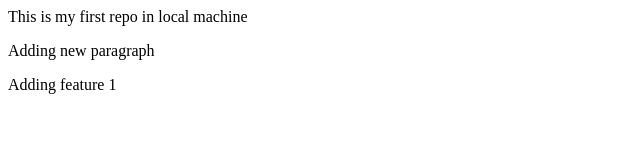
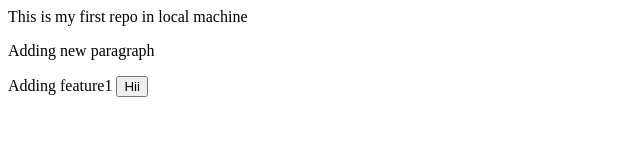
Before and after one commit to AR-Ballava/Local-repo, a plain HTML site: page index.html in a window 1280 px wide. Shown: the full height of the page, 0-640 px from the left. Drawn offline with Linux system fonts and the light colour scheme.

Commit message:
adding bugtton hii

```diff
--- a/index.html
+++ b/index.html
@@ -1,3 +1,3 @@
 <p> This is my first repo in local machine </p>
 <p>Adding new paragraph </p>
-<p>Adding feature 1</p>
+<p>Adding feature1 <button>Hii</button></p>
```
